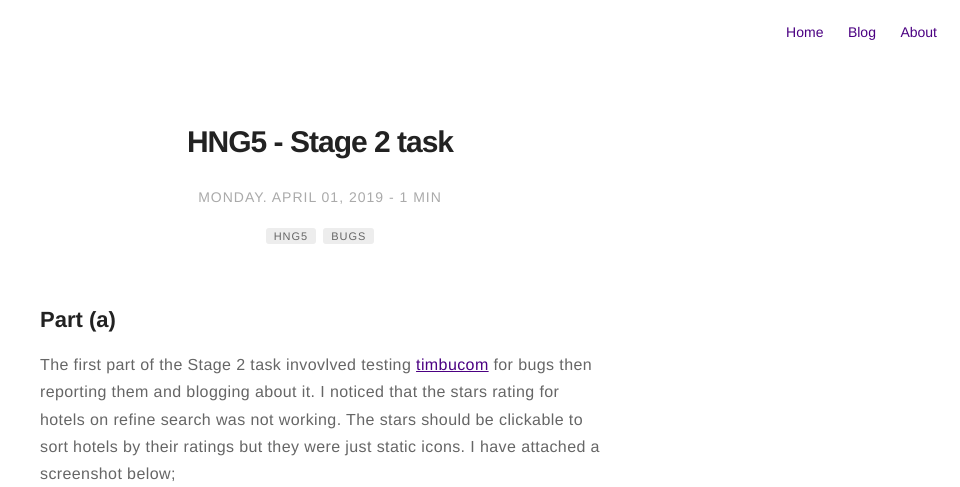
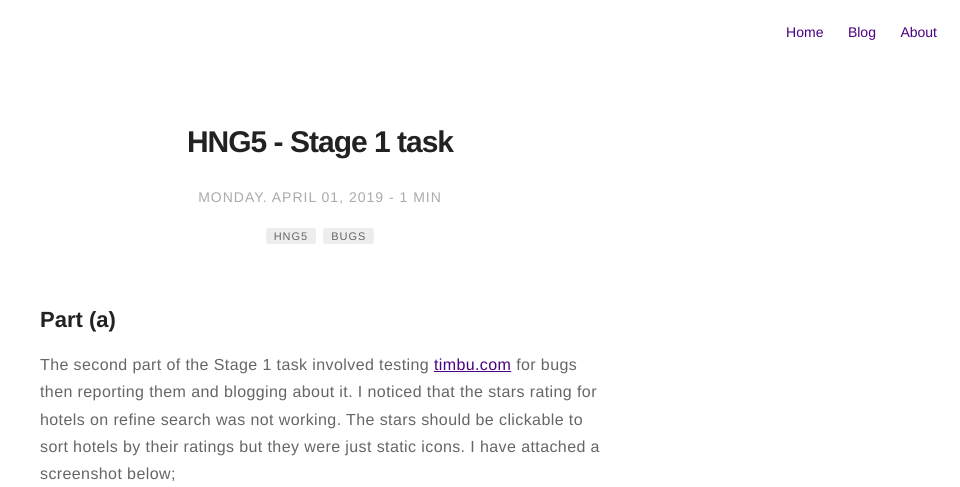
Before and after one commit to terrymafura/maffsojah.github.io, a Jekyll site: the page built from _posts/2019-04-01-stage2hng.markdown, in a window 1280 px wide, cut to the strip 0-487 px from the top of the page. Shown: the whole strip, without its empty margins (320-1280 px from the left). Built offline with Jekyll 4.4.1, drawn with Linux system fonts in a browser that asks for light colours; comment, search, counter and statistics services are not loaded; some of the changed text lies outside the part shown.

Commit message:
Update 2019-04-01-stage2hng.markdown

```diff
--- a/_posts/2019-04-01-stage2hng.markdown
+++ b/_posts/2019-04-01-stage2hng.markdown
@@ -1,5 +1,5 @@
 ---
-title: "HNG5 - Stage 2 task"
+title: "HNG5 - Stage 1 task"
 layout: post
 date: 2019-04-01 22:00
 image:
@@ -10,12 +10,12 @@ tag:
 category: blog
 star: false
 author: terrymafura
-description: HNG5 - Stage 2 task
+description: HNG5 - Stage 1 task
 ---
 
 ## Part (a)
 
-The first part of the Stage 2 task invovlved testing [timbucom](https://timbu.com) for bugs then reporting them and blogging about it.
+The second part of the Stage 1 task involved testing [timbu.com](https://timbu.com) for bugs then reporting them and blogging about it.
 I noticed that the stars rating for hotels on refine search was not working. The stars should be clickable to sort hotels by their ratings but they were just static icons.
 I have attached a screenshot below;
 
@@ -23,3 +23,6 @@ I have attached a screenshot below;
 
 
 [1]: https://farm8.staticflickr.com/7832/47517701001_c869025630_h.jpg
+
+
+Make sure you check out [timbu.com](https://timbu.com)
```
